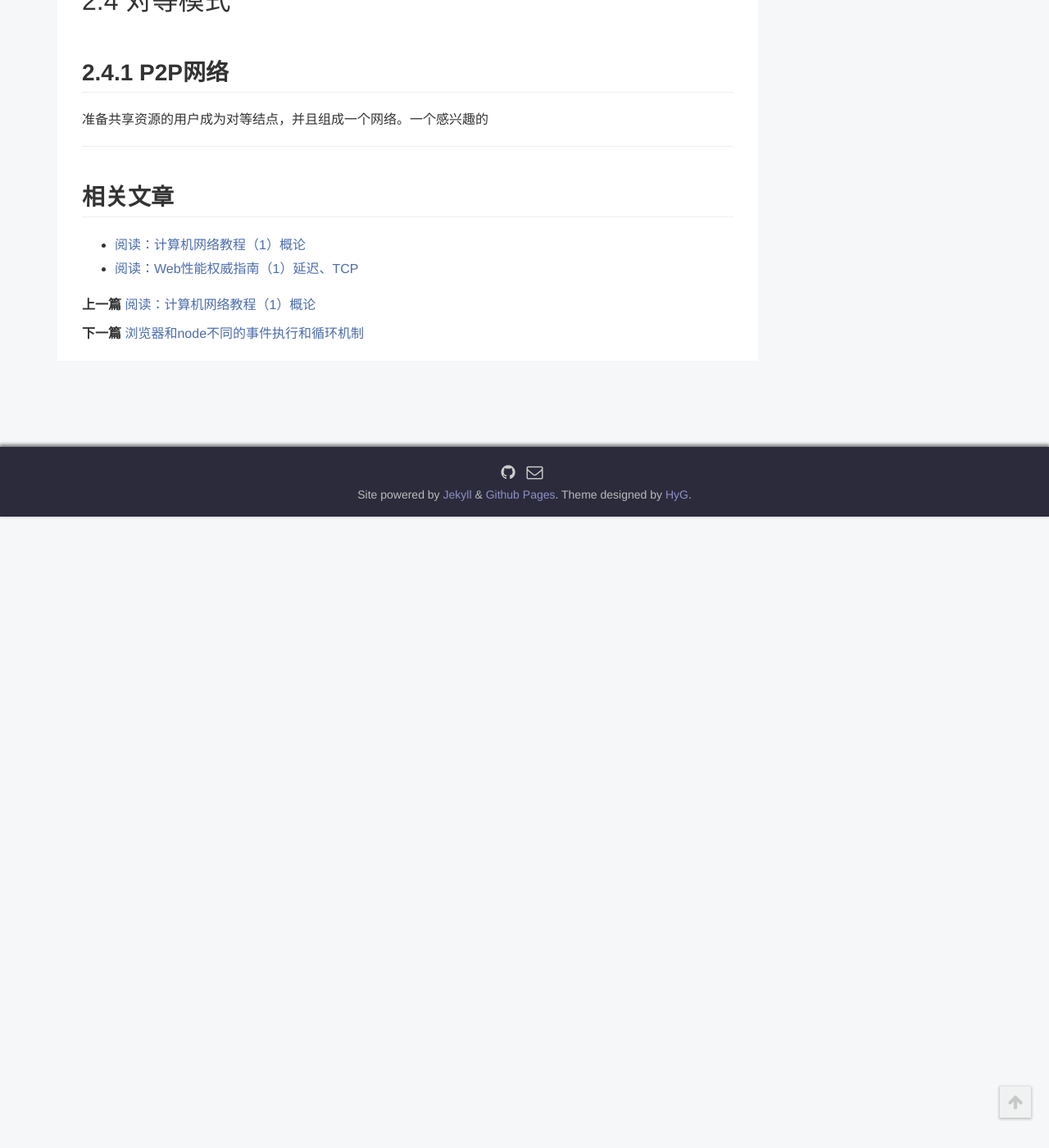
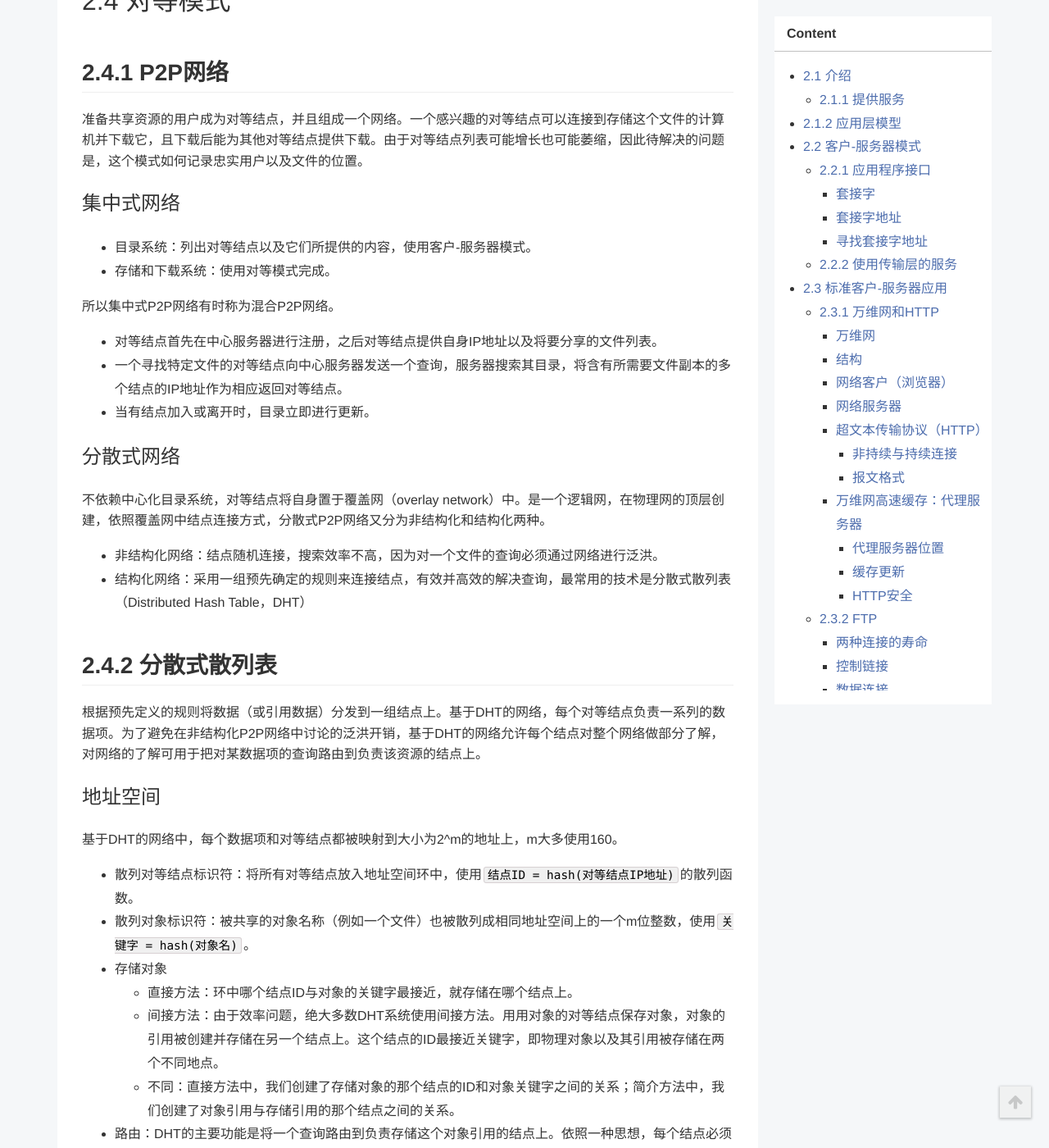
Before and after one commit to toBeTheLight/toBeTheLight.github.io, a Jekyll site: the page built from _posts/2018-03-04-计算机网络教程2 应用层.md, in a window 1280 px wide and 1400 px high, scrolled down 15825 px. Shown: the whole window at 82% size. Built offline with Jekyll 4.4.1, drawn with Linux system fonts in a browser that asks for light colours; a style sheet for code colours, icons or effects is not loaded; before the commit the page ends 16455 px from its top, so only the background shows below that; some of the changed text lies outside the part shown.

Commit message:
update: 计算机网络教程2 对等网络

```diff
--- a/_posts/2018-03-04-计算机网络教程2 应用层.md
+++ b/_posts/2018-03-04-计算机网络教程2 应用层.md
@@ -512,4 +512,43 @@ DNS安全（DNS Security，DNSSEC），使用数字签名（digital signature）
 
 ## 2.4.1 P2P网络
 
-准备共享资源的用户成为对等结点，并且组成一个网络。一个感兴趣的
+准备共享资源的用户成为对等结点，并且组成一个网络。一个感兴趣的对等结点可以连接到存储这个文件的计算机并下载它，且下载后能为其他对等结点提供下载。由于对等结点列表可能增长也可能萎缩，因此待解决的问题是，这个模式如何记录忠实用户以及文件的位置。
+
+### 集中式网络
+
+* 目录系统：列出对等结点以及它们所提供的内容，使用客户-服务器模式。
+* 存储和下载系统：使用对等模式完成。
+
+所以集中式P2P网络有时称为混合P2P网络。
+* 对等结点首先在中心服务器进行注册，之后对等结点提供自身IP地址以及将要分享的文件列表。
+* 一个寻找特定文件的对等结点向中心服务器发送一个查询，服务器搜索其目录，将含有所需要文件副本的多个结点的IP地址作为相应返回对等结点。
+* 当有结点加入或离开时，目录立即进行更新。
+
+### 分散式网络
+
+不依赖中心化目录系统，对等结点将自身置于覆盖网（overlay network）中。是一个逻辑网，在物理网的顶层创建，依照覆盖网中结点连接方式，分散式P2P网络又分为非结构化和结构化两种。
+
+* 非结构化网络：结点随机连接，搜索效率不高，因为对一个文件的查询必须通过网络进行泛洪。
+* 结构化网络：采用一组预先确定的规则来连接结点，有效并高效的解决查询，最常用的技术是分散式散列表（Distributed Hash Table，DHT）
+
+## 2.4.2 分散式散列表
+
+根据预先定义的规则将数据（或引用数据）分发到一组结点上。基于DHT的网络，每个对等结点负责一系列的数据项。为了避免在非结构化P2P网络中讨论的泛洪开销，基于DHT的网络允许每个结点对整个网络做部分了解，对网络的了解可用于把对某数据项的查询路由到负责该资源的结点上。
+
+### 地址空间
+
+基于DHT的网络中，每个数据项和对等结点都被映射到大小为2^m的地址上，m大多使用160。
+
+* 散列对等结点标识符：将所有对等结点放入地址空间环中，使用`结点ID = hash(对等结点IP地址)`的散列函数。
+* 散列对象标识符：被共享的对象名称（例如一个文件）也被散列成相同地址空间上的一个m位整数，使用`关键字 = hash(对象名)`。
+* 存储对象
+    * 直接方法：环中哪个结点ID与对象的关键字最接近，就存储在哪个结点上。
+    * 间接方法：由于效率问题，绝大多数DHT系统使用间接方法。用用对象的对等结点保存对象，对象的引用被创建并存储在另一个结点上。这个结点的ID最接近关键字，即物理对象以及其引用被存储在两个不同地点。
+    * 不同：直接方法中，我们创建了存储对象的那个结点的ID和对象关键字之间的关系；简介方法中，我们创建了对象引用与存储引用的那个结点之间的关系。
+* 路由：DHT的主要功能是将一个查询路由到负责存储这个对象引用的结点上。依照一种思想，每个结点必须对整个环有部分了解，从而将查询路由到与负责结点最接近的一个结点上。
+* 结点的到达和离开：DHT的实现需要一种清晰、有效的策略来处理结点的到达和离开，并处理对其余结点的影响。绝大多数DHT实现将结点失效看做结点离开。
+
+# 2.4.3 协议
+
+有很多实现了DHT系统的协议，如Chord、Pastry、Kademlia
+略
```
